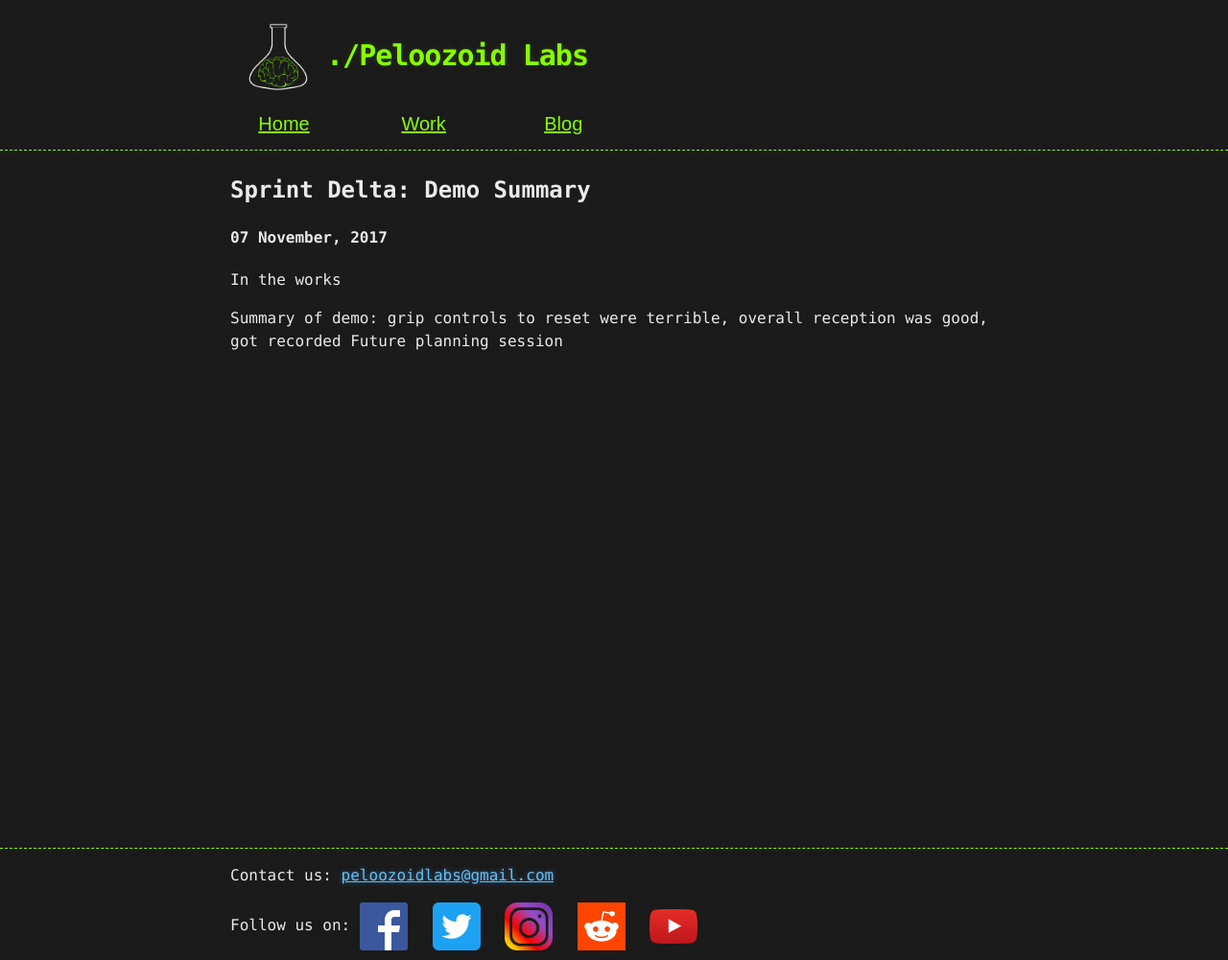
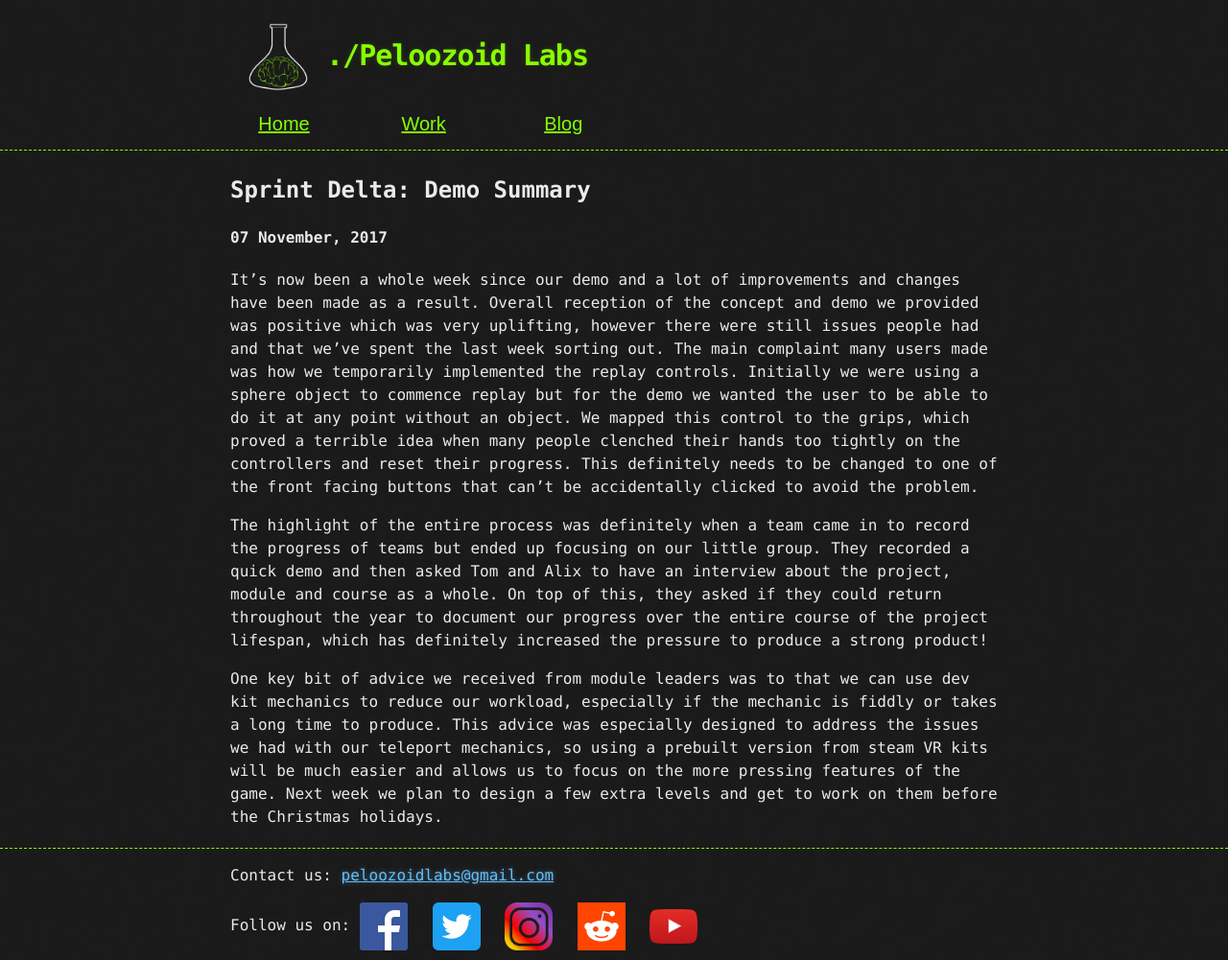
Before and after one commit to Flobb212/www.peloozoid.co.uk, a Jekyll site: the page built from _posts/2017-11-07-Sprint-Delta-Demo-Summary.md, in a window 1280 px wide and 1001 px high. Shown: the whole window at 96% size. Built offline with Jekyll 4.4.1, drawn with Linux system fonts in a browser that asks for light colours.

```diff
--- a/_posts/2017-11-07-Sprint-Delta-Demo-Summary.md
+++ b/_posts/2017-11-07-Sprint-Delta-Demo-Summary.md
@@ -4,9 +4,10 @@
 date: 2017-11-07
 ---
 
-In the works
+It's now been a whole week since our demo and a lot of improvements and changes have been made as a result. Overall reception of the concept and demo we provided was positive which was very uplifting, however there were still issues people had and that we've spent the last week sorting out. The main complaint many users made was how we temporarily implemented the replay controls. Initially we were using a sphere object to commence replay but for the demo we wanted the user to be able to do it at any point without an object. We mapped this control to the grips, which proved a terrible idea when many people clenched their hands too tightly on the controllers and reset their progress. This definitely needs to be changed to one of the front facing buttons that can't be accidentally clicked to avoid the problem.
 
 <!--excerpt-->
 
-Summary of demo: grip controls to reset were terrible, overall reception was good, got recorded
-Future planning session
+The highlight of the entire process was definitely when a team came in to record the progress of teams but ended up focusing on our little group. They recorded a quick demo and then asked Tom and Alix to have an interview about the project, module and course as a whole. On top of this, they asked if they could return throughout the year to document our progress over the entire course of the project lifespan, which has definitely increased the pressure to produce a strong product!
+
+One key bit of advice we received from module leaders was to that we can use dev kit mechanics to reduce our workload, especially if the mechanic is fiddly or takes a long time to produce. This advice was especially designed to address the issues we had with our teleport mechanics, so using a prebuilt version from steam VR kits will be much easier and allows us to focus on the more pressing features of the game. Next week we plan to design a few extra levels and get to work on them before the Christmas holidays.
--- a/_sass/jekyll-theme-hacker.scss
+++ b/_sass/jekyll-theme-hacker.scss
@@ -98,6 +98,11 @@
   margin: 0 0 20px 0;
 }
 
+section img {
+  max-width: 25%;
+  float: left;
+}
+
 h1, h2, h3, h4, h5, h6 {
   margin: 0 0 20px;
 }
@@ -167,10 +172,6 @@
   width: 100%;
   margin-top: 180px;
   -webkit-font-smoothing: antialiased;
-}
-section img {
-  max-width: 25%;
-  float: left;
 }
 
 dt {
```
Also changed, not shown: _posts/2017-10-24-Sprint-Beta-Social-Movement.md (+1 -0 lines), _posts/2017-11-14-Short-Hiatus.md (+3 -1 lines), _posts/2017-11-21-Sprint-Epsilon-Level-Design-101.md (+1 -0 lines).
